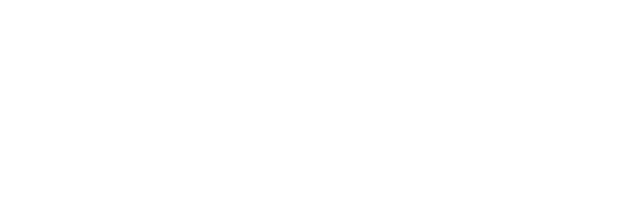
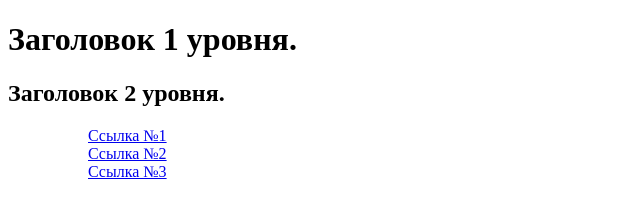
Before and after one commit to kirVish/task-html, a website: page src/index.html in a window 1280 px wide. Shown: the whole page, without its empty margins (0-640 px from the left). Drawn offline with Linux system fonts and the light colour scheme.

Commit message:
Задание по HTML

```diff
--- a/src/index.html
+++ b/src/index.html
@@ -3,5 +3,23 @@
     <head>
         <title>HTML</title>
     </head>
-    <body></body>
+    <body>
+        <h1>Заголовок 1 уровня.</h1>
+        <h2>Заголовок 2 уровня.</h2>
+        <ul>
+            <ol>
+                <a href="https://ru.wikipedia.org/wiki" target="_blank"
+                    >Ссылка №1</a
+                >
+            </ol>
+            <ol>
+                <a href="https://www.google.com/" target="_blank">Ссылка №2</a>
+            </ol>
+            <ol>
+                <a href="https://amdm.ru/akkordi/popular/all/" target="_blank"
+                    >Ссылка №3</a
+                >
+            </ol>
+        </ul>
+    </body>
 </html>
```
Also changed, not shown: 1 other file.
